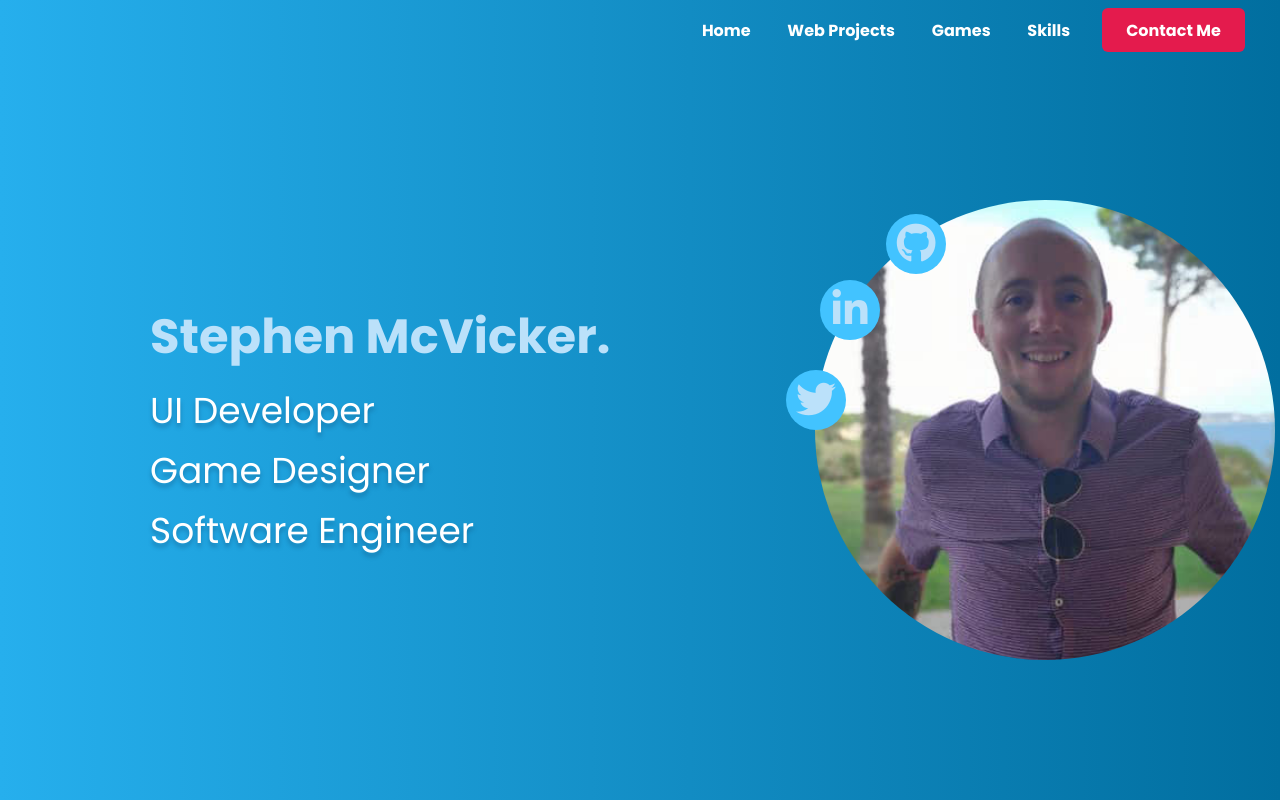
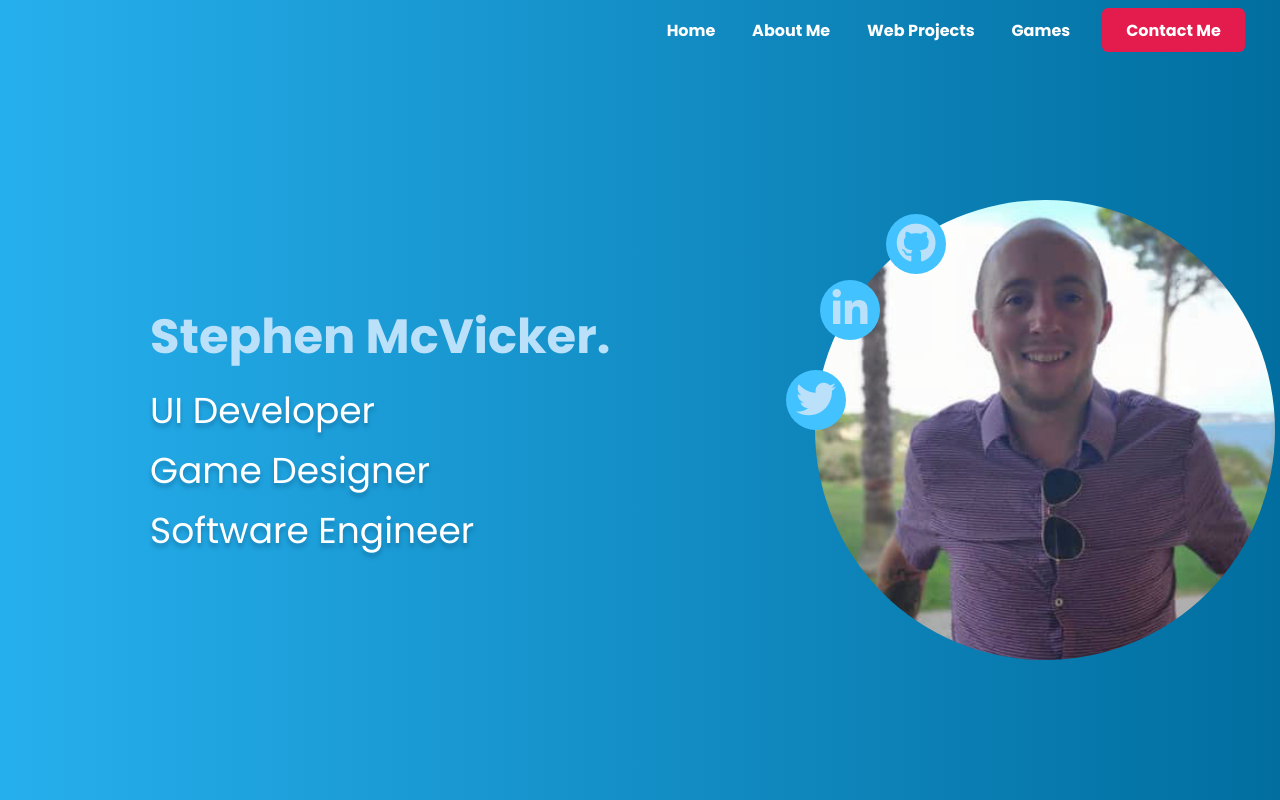
Before and after one commit to NeoDragonCP/portfolio, a React (Create React App) app: page / in a window 1280 px wide. Shown: the top 800 px of the page. Built offline with nearby package versions, Linux system fonts and the light colour scheme.

Commit message:
Added Refs to sections and jump to those through nav links

```diff
--- a/src/App.js
+++ b/src/App.js
@@ -1,4 +1,4 @@
-import React, { useState } from "react";
+import React, { useState, useRef } from "react";
 import "./App.css"; /* Basic app styling */
 
 import ReactPlayer from "react-player";
@@ -23,19 +23,33 @@ import Burger from "./site-components/navbar/Burger";
 import HeaderSection from "./site-components/header/HeaderSection";
 
 function App() {
+  // Nav bar state
   const [open, setOpen] = useState(false);
 
+  // Section Refs Navbar will scroll too
+  const homeRef = useRef(null);
+  const aboutMeRef = useRef(null);
+  const webProjectsRef = useRef(null);
+  const gamesRef = useRef(null);
+  const contactMeRef = useRef(null);
+
   return (
-    <div className="App">
+    <div className="App" ref={homeRef}>
       <Navbar open={open}>
         <div>
           {/*Dont need to pass props since RightNav is part of Navbar */}
-          <RightNav />
+          <RightNav
+            homeRef={homeRef}
+            aboutMeRef={aboutMeRef}
+            webProjectsRef={webProjectsRef}
+            gamesRef={gamesRef}
+            contactMeRef={contactMeRef}
+          />
           <Burger open={open} onClick={() => setOpen(!open)} />
         </div>
       </Navbar>
       <HeaderSection />
-      <SectionHeader>About Me</SectionHeader>
+      <SectionHeader ref={aboutMeRef}>About Me</SectionHeader>
       <SectionContent
         padding="2rem 1rem 2rem 1rem"
         backgroundColor="white"
@@ -92,7 +106,9 @@ function App() {
           </p>
         </ColumnContainer>
       </SectionContent>
-      <SectionHeader invert>Web Projects</SectionHeader>
+      <SectionHeader invert ref={webProjectsRef}>
+        Web Projects
+      </SectionHeader>
       <SectionContent padding="5rem 0 5rem 0" backgroundColor="#E3F4FF">
         <RowContainer
           padding="0.5rem 2rem 0.5rem 2rem"
@@ -132,7 +148,7 @@ function App() {
           Check Out My Github For More
         </a>
       </SectionContent>
-      <SectionHeader>Games</SectionHeader>
+      <SectionHeader ref={gamesRef}>Games</SectionHeader>
       <SectionContent>
         <ColumnContainer
           width="100%"
@@ -147,7 +163,11 @@ function App() {
           <GameCard />
         </ColumnContainer>
       </SectionContent>
-      <SectionContent backgroundColor="#016e9f" minHeight="300px">
+      <SectionContent
+        ref={contactMeRef}
+        backgroundColor="#016e9f"
+        minHeight="300px"
+      >
         <ColumnContainer
           width="400px"
           height="300px"
@@ -156,6 +176,11 @@ function App() {
           fontColor="white"
         >
           <h3>Contact Me</h3>
+          <p>
+            Section still under construction. Email me instead:
+            mcvickerstephen@gmail.com
+          </p>
+          <br />
           <input type="text" placeholder="Full Name" />
           <input type="text" placeholder="Email" />
           <input type="text" placeholder="Message" />
--- a/src/site-components/navbar/RightNav.jsx
+++ b/src/site-components/navbar/RightNav.jsx
@@ -1,29 +1,26 @@
 import React from "react";
 
 export default function RightNav(props) {
-  function clickedHome() {
-    console.log("Clicked Home");
-  }
-  function clickedWebProjects() {
-    console.log("Clicked WebProjects");
-  }
-  function clickedGames() {
-    console.log("Clicked Games");
-  }
-  function clickedSkills() {
-    console.log("Clicked Skills");
-  }
-  function clickedContact() {
-    console.log("Clicked Contact");
+  // Destructuring props - the passed refs for each section
+  const { homeRef, aboutMeRef, webProjectsRef, gamesRef, contactMeRef } = props;
+
+  // Jump to ref
+  function handleScrollToRef(ref) {
+    window.scrollTo(0, ref.current.offsetTop);
   }
 
   return (
     <ul id="nav">
-      <li onClick={() => clickedHome()}>Home</li>
-      <li onClick={() => clickedWebProjects()}>Web Projects</li>
-      <li onClick={() => clickedGames()}>Games</li>
-      <li onClick={() => clickedSkills()}>Skills</li>
-      <li id="contactme-button" onClick={() => clickedContact()}>
+      <li onClick={handleScrollToRef.bind(this, homeRef)}>Home</li>
+      <li onClick={handleScrollToRef.bind(this, aboutMeRef)}>About Me</li>
+      <li oonClick={handleScrollToRef.bind(this, webProjectsRef)}>
+        Web Projects
+      </li>
+      <li onClick={handleScrollToRef.bind(this, gamesRef)}>Games</li>
+      <li
+        id="contactme-button"
+        onClick={handleScrollToRef.bind(this, contactMeRef)}
+      >
         Contact Me
       </li>
     </ul>
```
